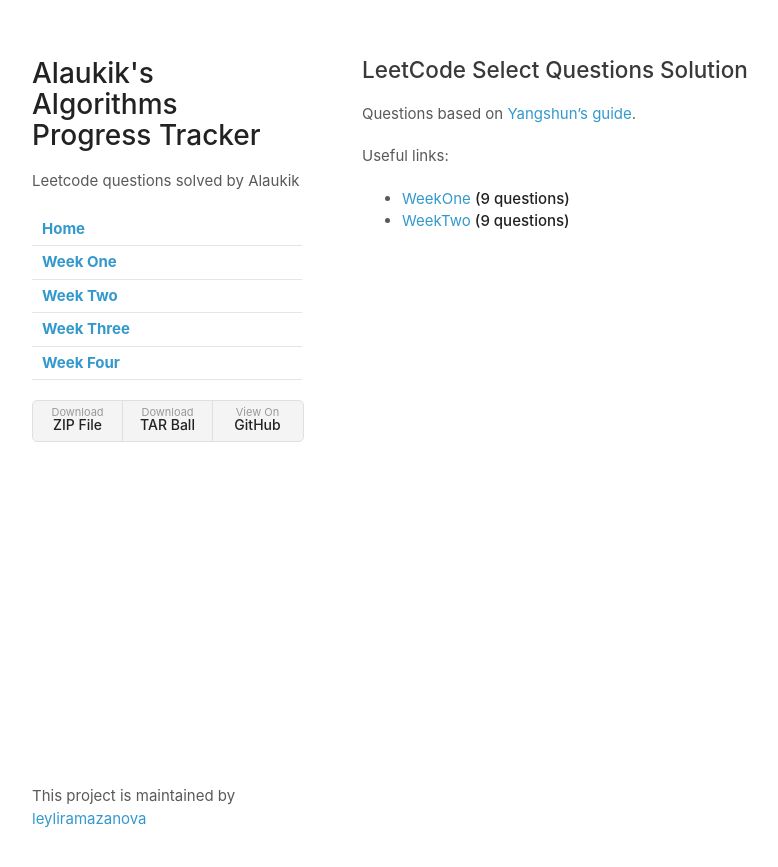
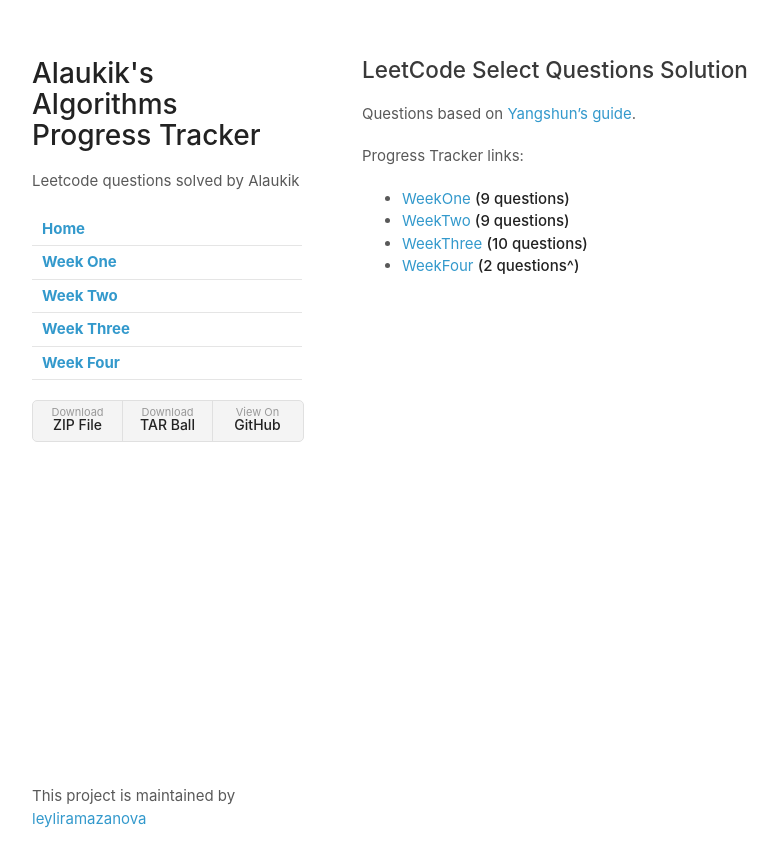
Before and after one commit to leyliramazanova/Five-Weeks-of-Leet-Code, a Jekyll site: the page built from index.md, in a window 1280 px wide. Shown: the top 867 px of the page, without its empty margins (68-846 px from the left). Built offline with Jekyll 4.4.1, drawn with Linux system fonts in a browser that asks for light colours; our own code applies the rules of GitHub Pages for plain Markdown files.

Commit message:
Update index.md

```diff
--- a/index.md
+++ b/index.md
@@ -8,6 +8,8 @@ Questions based on [Yangshun's guide](https://yangshun.github.io/tech-interview-
 ).
 
 
-Useful links:
-* [WeekOne](WeekOne/weekOne.md)  **(9 questions)**
-* [WeekTwo](WeekTwo/weekTwo.md)  **(9 questions)**
+Progress Tracker links:
+* [WeekOne](weekOne.md)  **(9 questions)**
+* [WeekTwo](weekTwo.md)  **(9 questions)**
+* [WeekThree](weekThree.md)  **(10 questions)**
+* [WeekFour](weekFour.md)  **(2 questions^)**
```
